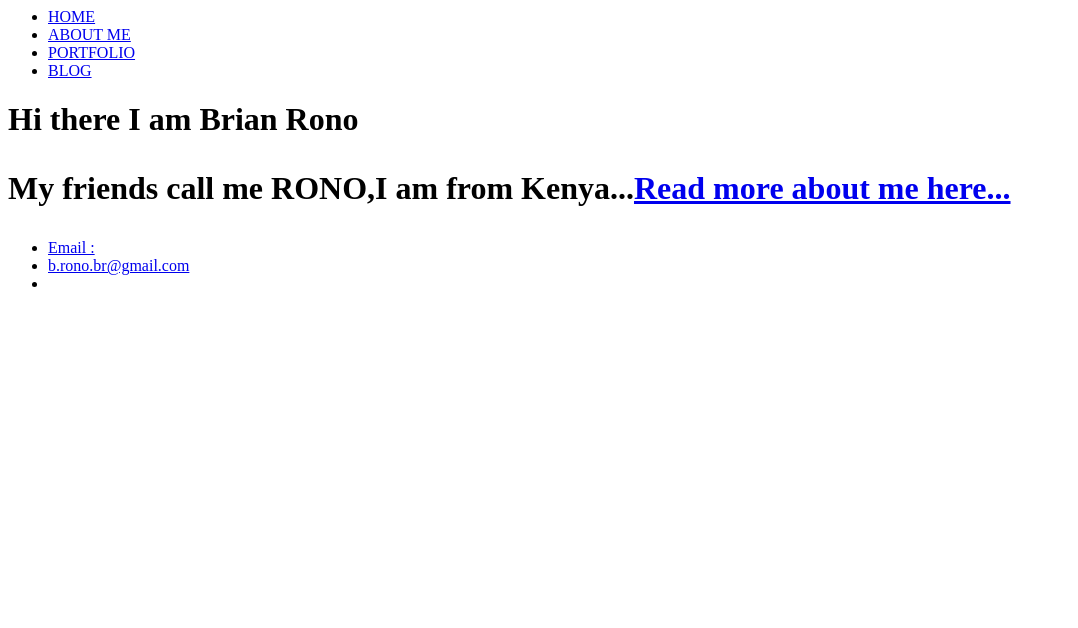
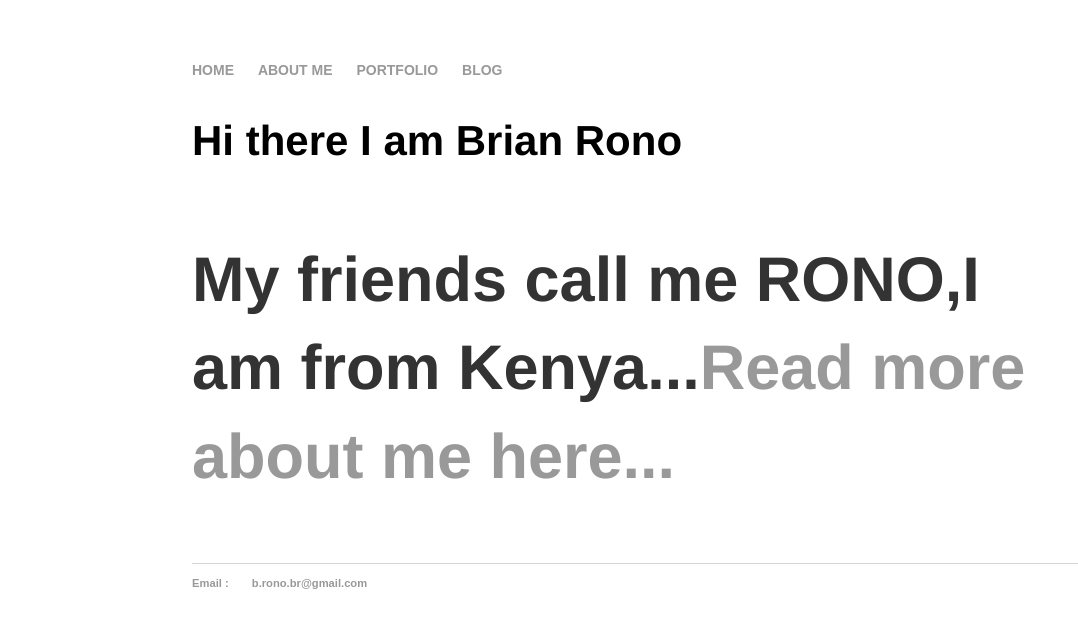
Before and after one commit to Brian-Rono/Brian-Rono.github.io, a plain HTML site: page index.html in a window 1280 px wide. Shown: the whole page, without its empty margins (0-1078 px from the left). Drawn offline with Linux system fonts and the light colour scheme; files that its build step writes are made by us from their sources.

Commit message:
Update index.html
add link too style

```diff
--- a/index.html
+++ b/index.html
@@ -4,6 +4,8 @@
 
   <head>
   <title> BRIAN RONO </title>
+      <!-- link to style stylesheet -->
+		<link rel="stylesheet" type="text/css" href="/css/style.css">
   </head>
 
   <body>
```
